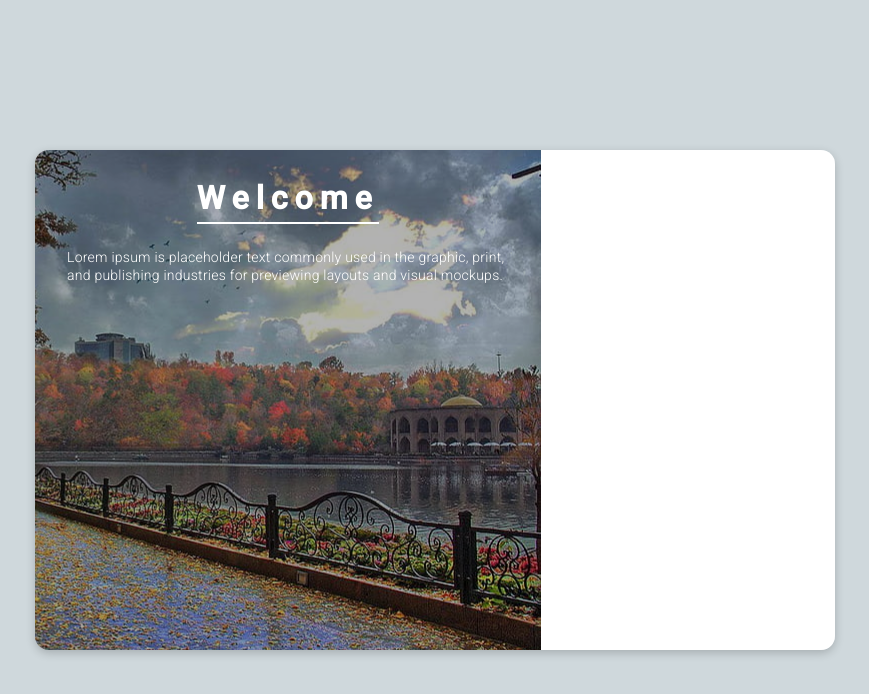
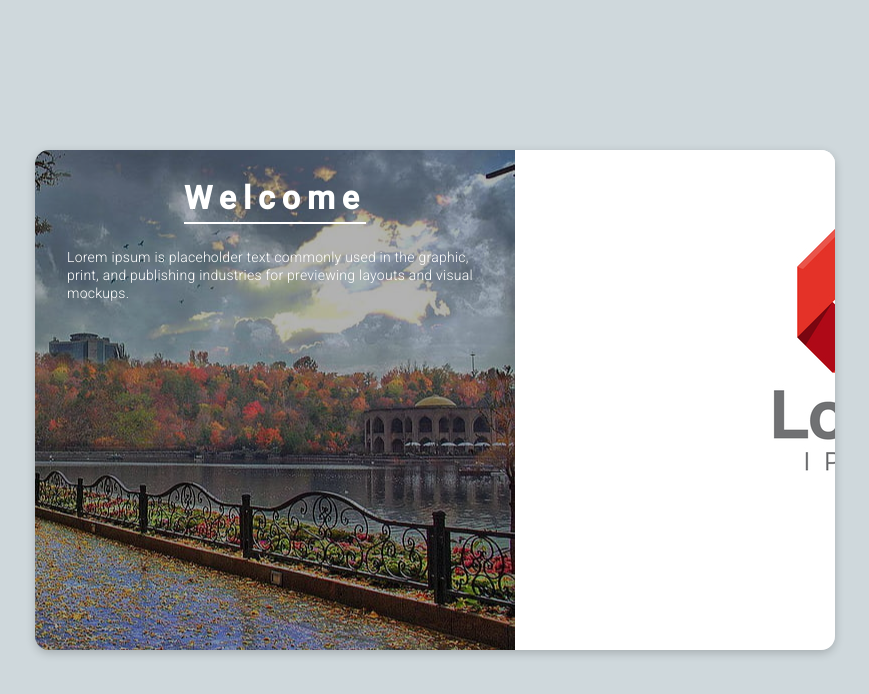
Before and after one commit to arezhz/todo-list, an Angular app: page /auth/login in a window 1280 px wide. Shown: the top 694 px of the page, without its empty margins (205-1074 px from the left). Built offline with nearby package versions, Linux system fonts and the light colour scheme.

Commit message:
changed tsconfig

```diff
--- a/src/app/auth/auth.component.html
+++ b/src/app/auth/auth.component.html
@@ -5,6 +5,9 @@
       <p>Lorem ipsum is placeholder text commonly used in the graphic, print, and publishing industries for previewing layouts and visual mockups.</p>
     </div>
     <div class="auth-box-router">
+      <div class="logo-wrapper">
+        <img src="../../assets/images/logo.png" alt="logo">
+      </div>
       <router-outlet></router-outlet>
     </div>
   </div>
```
Also changed, not shown: tsconfig.json (+16 -1 lines), src/assets/images/logo.png (added).
